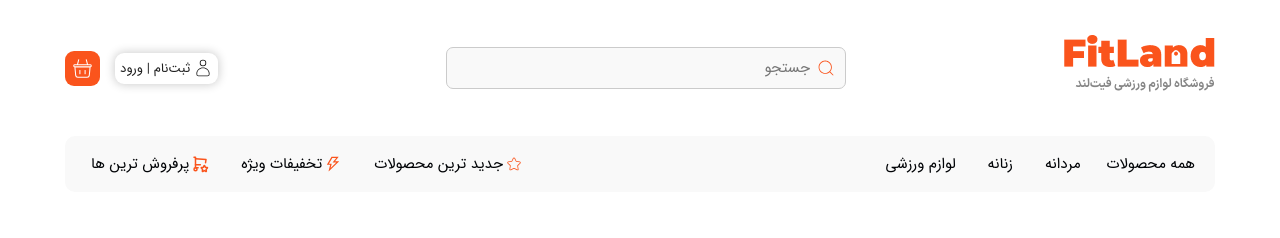
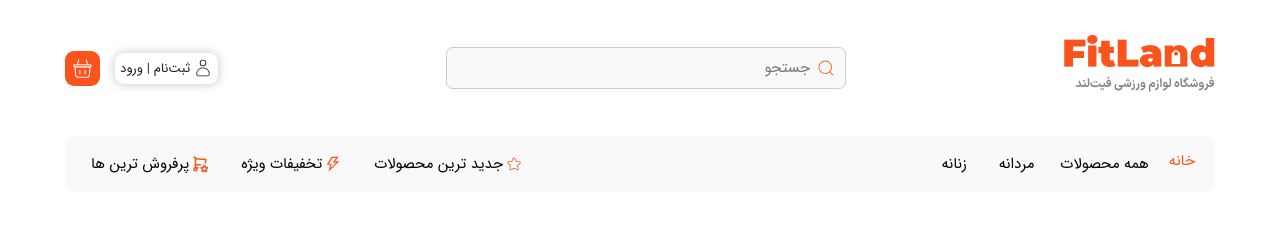
Before and after one commit to NooberThanYall/FitLand, a React (Vite) app: page / in a window 1280 px wide. Shown: the top 238 px of the page. Built offline with nearby package versions, Linux system fonts and the light colour scheme.

Commit message:
change the link navBar

```diff
--- a/src/Components/Global/NavBar/NavBar.tsx
+++ b/src/Components/Global/NavBar/NavBar.tsx
@@ -13,10 +13,10 @@ export default function NavBar() {
     <div className='container'>
       <div className="container-nav-bar">
         <div className="container-nav-right">
+          <Link className={`links-nav-bar ${location.pathname === '/' ? 'links-nav-bar-activ' : ''}`} to={'/'}>خانه</Link>
           <Link to={'/Shop'} className={`links-nav-bar ${location.pathname === '/Shop' ? 'links-nav-bar-activ' : ''}`}>همه محصولات</Link>
           <button className="links-nav-bar">مردانه</button>
           <button className="links-nav-bar">زنانه</button>
-          <button className="links-nav-bar">لوازم ورزشی</button>
         </div>
         <div className="container-nav-left">
           <button className="links-nav-bar"> <CiStar size={18} className='icon-nav-bar' />جدید ترین محصولات</button>
```
